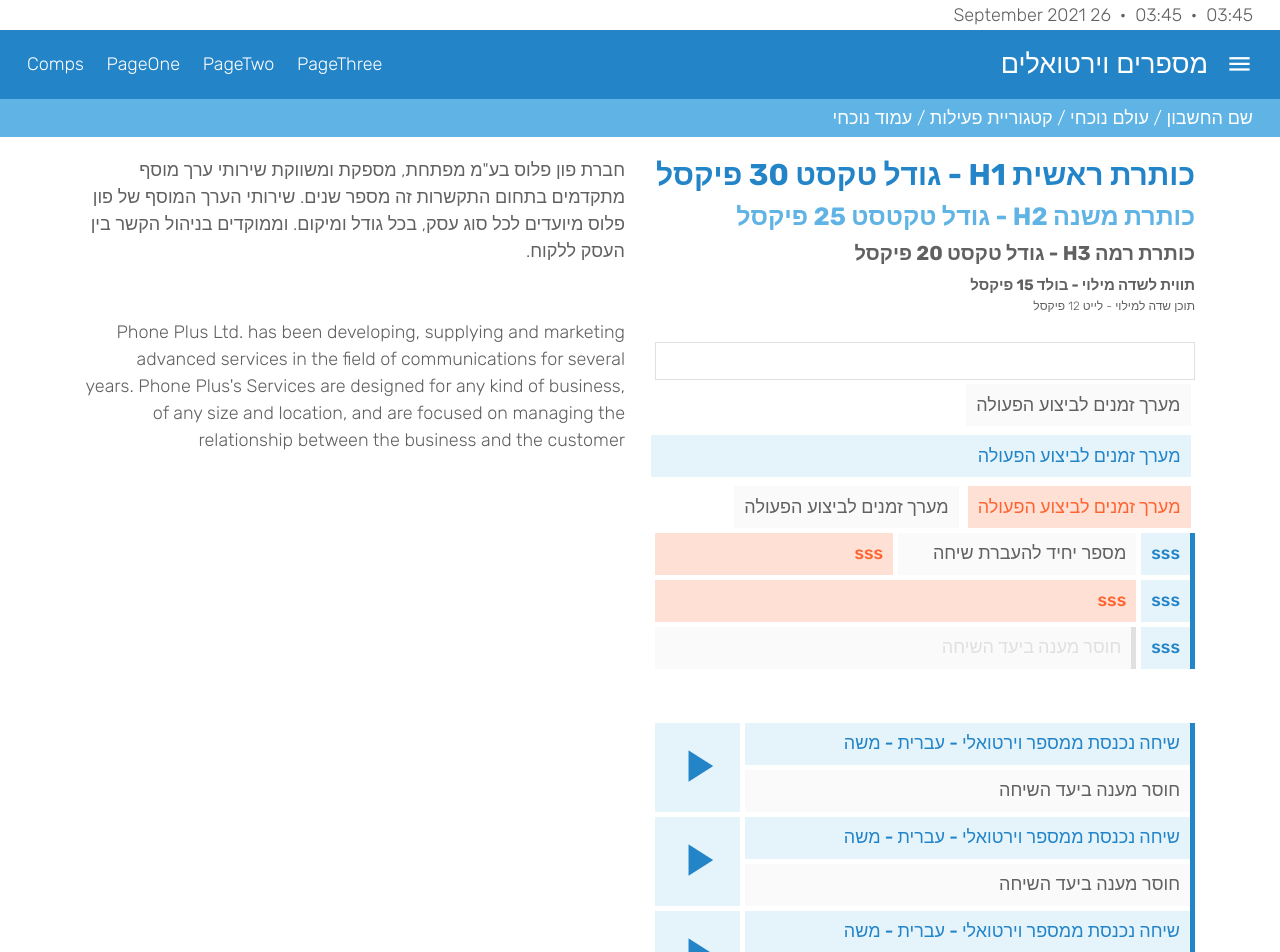
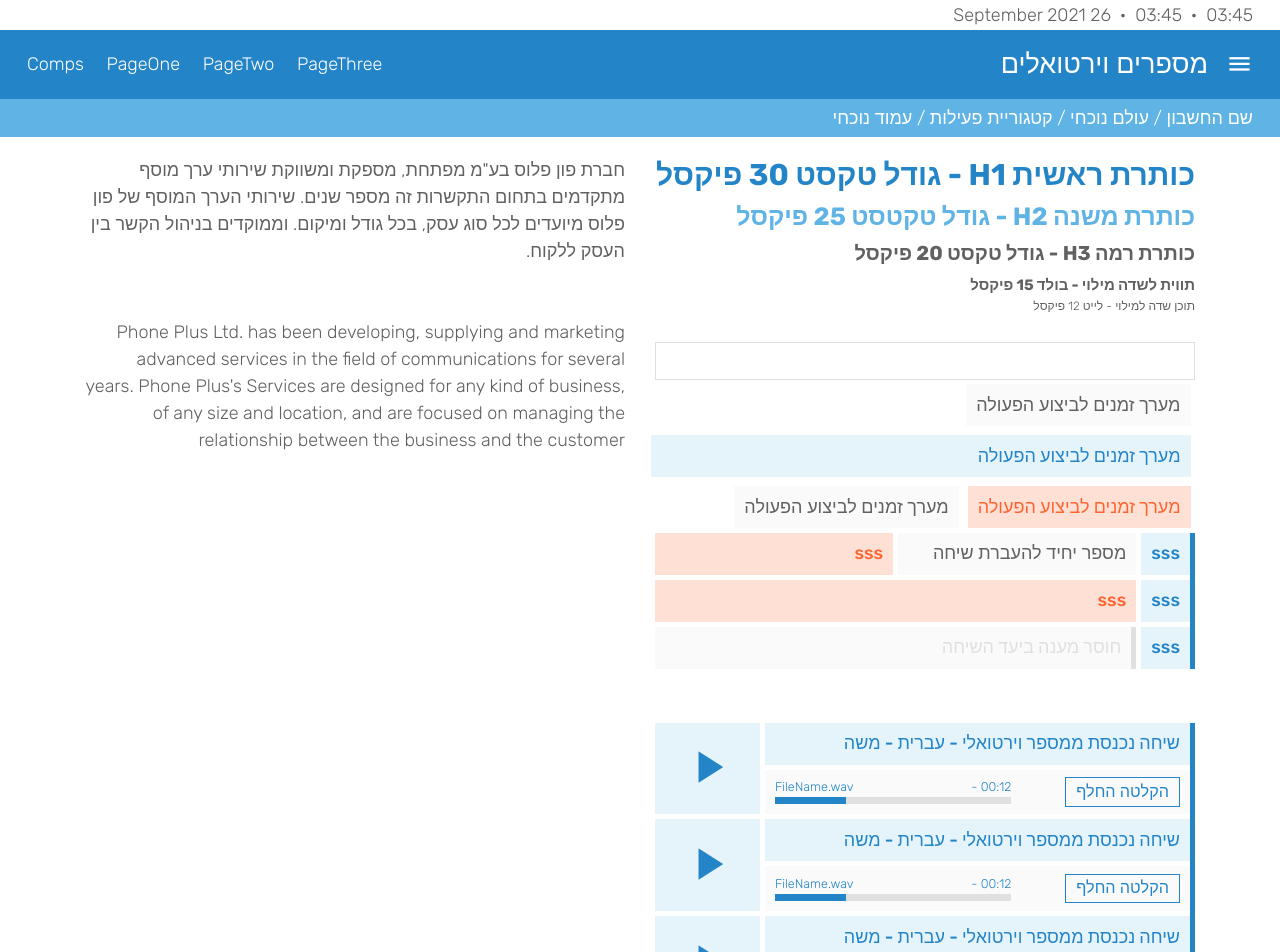
Before and after one commit to RaymondAtivie/cklig-dialer, a Vue app: page / in a window 1280 px wide. Shown: the top 952 px of the page. Built offline with nearby package versions, Linux system fonts and the light colour scheme.

Commit message:
update audio

```diff
--- a/src/assets/scss/_helpers.scss
+++ b/src/assets/scss/_helpers.scss
@@ -17,7 +17,10 @@
     background-color: $color-light;
 }
 
-.t-primary {
+.t-primary{
+    color: $primary;
+}
+.t-main {
     color: $text-primary;
 }
 .t-white {
@@ -93,6 +96,10 @@ hr {
 .stretch{
     flex: 1;
 }
+
+.fs-07 {
+    font-size: 0.7rem;
+}
 .fs-08 {
     font-size: 0.8rem;
 }
@@ -111,3 +118,11 @@ hr {
 .fs-12 {
     font-size: 1.2rem;
 }
+
+.w-none{
+    width: unset;
+}
+
+.ltr{
+    direction: ltr;
+}
--- a/src/components/NavBar.vue
+++ b/src/components/NavBar.vue
@@ -14,8 +14,8 @@
                 <span class="mx-1">
                     &middot;
                 </span>
-                <span>
-                    September 2021 26
+                <span class="ltr">
+                    26 September 2021
                 </span>
             </div>
         </div>
--- a/src/components/global/ckAudio.vue
+++ b/src/components/global/ckAudio.vue
@@ -8,7 +8,22 @@
                     שיחה נכנסת ממספר וירטואלי - עברית - משה
                 </ck-box>
                 <ck-box block>
-                    חוסר מענה ביעד השיחה
+                    <ck-button small tile outline class="py-1">
+                        הקלטה החלף
+                    </ck-button>
+                    <div class="text-left stretch pr-5">
+                        <div class="d-flex fs-07 t-primary justify-content-between">
+                            <div class="ltr">
+                                - 00:12
+                            </div>
+                            <div>
+                                FileName.wav
+                            </div>
+                        </div>
+                        <div class="seaker">
+                            <div class="seaker-fill"></div>
+                        </div>
+                    </div>
                 </ck-box>
             </div>
             <div>
@@ -38,7 +53,7 @@ export default {
 
 <style lang="scss" scoped>
 .play-btn{
-    width: 85px;
+    width: 105px;
     height: 100%;
 
     display: flex;
@@ -46,4 +61,15 @@ export default {
     align-items: center;
     cursor: pointer;
 }
+.seaker{
+    margin-top: $basePx/2;
+    direction: ltr;
+    height: 7px;
+    background-color: $text-disabled;
+    .seaker-fill{
+        height: 100%;
+        width: 30%;
+        background-color: $primary;
+    }
+}
 </style>
--- a/src/components/global/ckBox.vue
+++ b/src/components/global/ckBox.vue
@@ -81,8 +81,8 @@ export default {
 .ck-box {
     padding-left: $basePx*2;
     padding-right: $basePx*2;
-    padding-top: $basePx*2;
-    padding-bottom: $basePx*2;
+    padding-top: $basePx*1.5;
+    padding-bottom: $basePx*1.5;
     background-color: $color-light;
     color: $text-primary;
     display: inline-flex;
--- a/src/components/global/ckSideTabs.vue
+++ b/src/components/global/ckSideTabs.vue
@@ -9,7 +9,7 @@
                     {{tab.text}}
                 </ck-box>
             </div>
-            <div class="col-7 border-light-bg-right pr-4">
+            <div class="col-6 border-light-bg-right pr-4">
                 <slot></slot>
             </div>
         </div>
--- a/src/includes.js
+++ b/src/includes.js
@@ -21,4 +21,4 @@ requireComponent.keys().forEach(fileName => {
         componentName,
         componentConfig.default || componentConfig
     )
-})
+});
--- a/src/pages/sections/allDay.vue
+++ b/src/pages/sections/allDay.vue
@@ -20,6 +20,10 @@
                     </ck-box>
                     <ck-box class="mb" stretch>
                         כן, המערכת תבקש להקיש מספר נייד ד
+                    </ck-box>
+                    <ck-box class="mb" stretch>
+                        <!-- <Checkbox  class="m-0 w-none" v-model="checkOne" /> -->
+                        למתקשרים מטלפון חסוי
                     </ck-box>
 
                     <ck-audio class="mb" />
@@ -45,7 +49,8 @@ export default {
                 {text: "עדכוני לקוח מתקשר", value: 5},
                 {text: "התראות מנוי", value: 6},
                 {text: "מתקשר לא מגיב", value: 7},
-            ]
+            ],
+            checkOne: true,
         }
     },
 }
```
Also changed, not shown: src/assets/scss/main.scss (line endings or trailing spaces).
